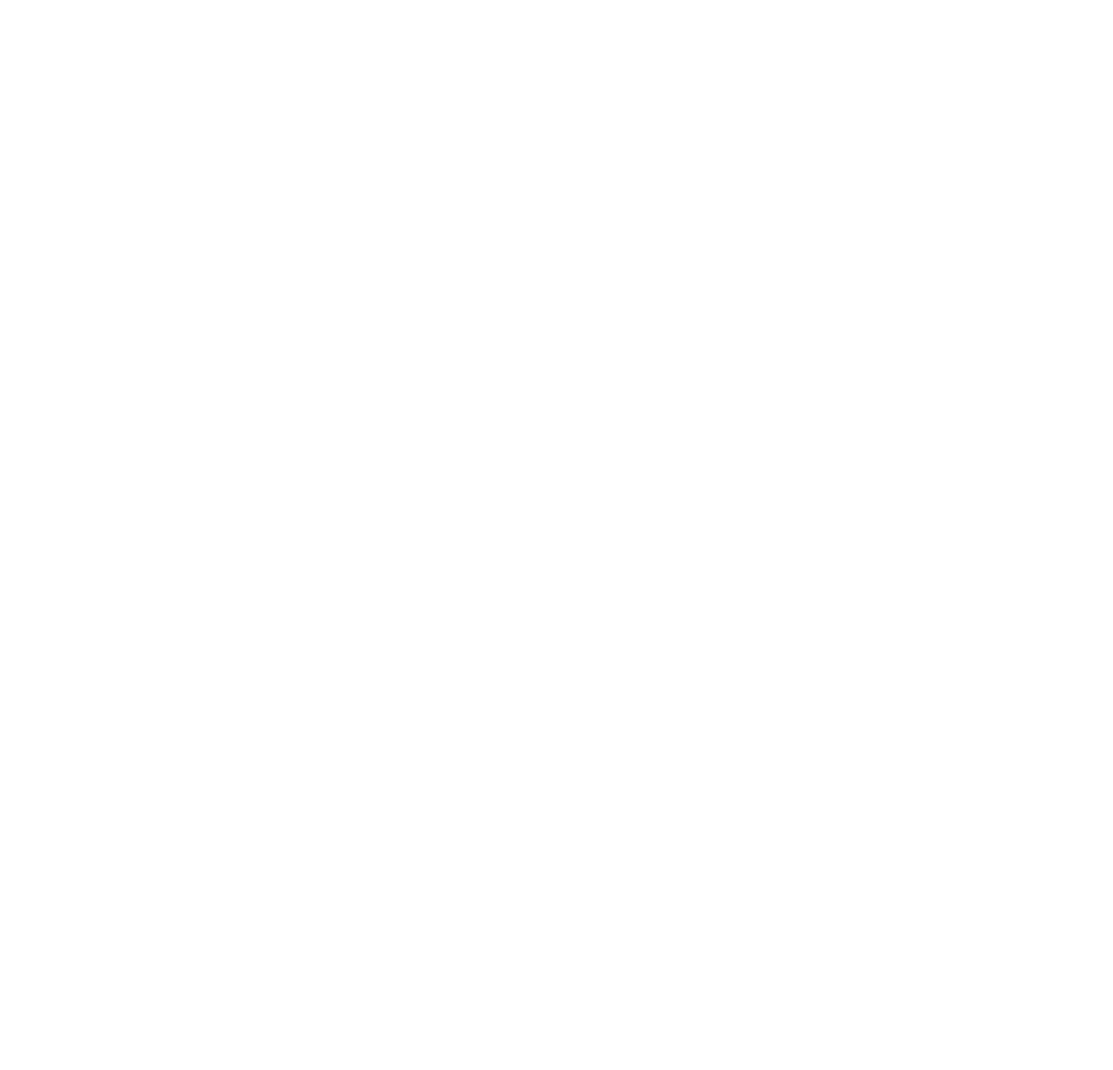
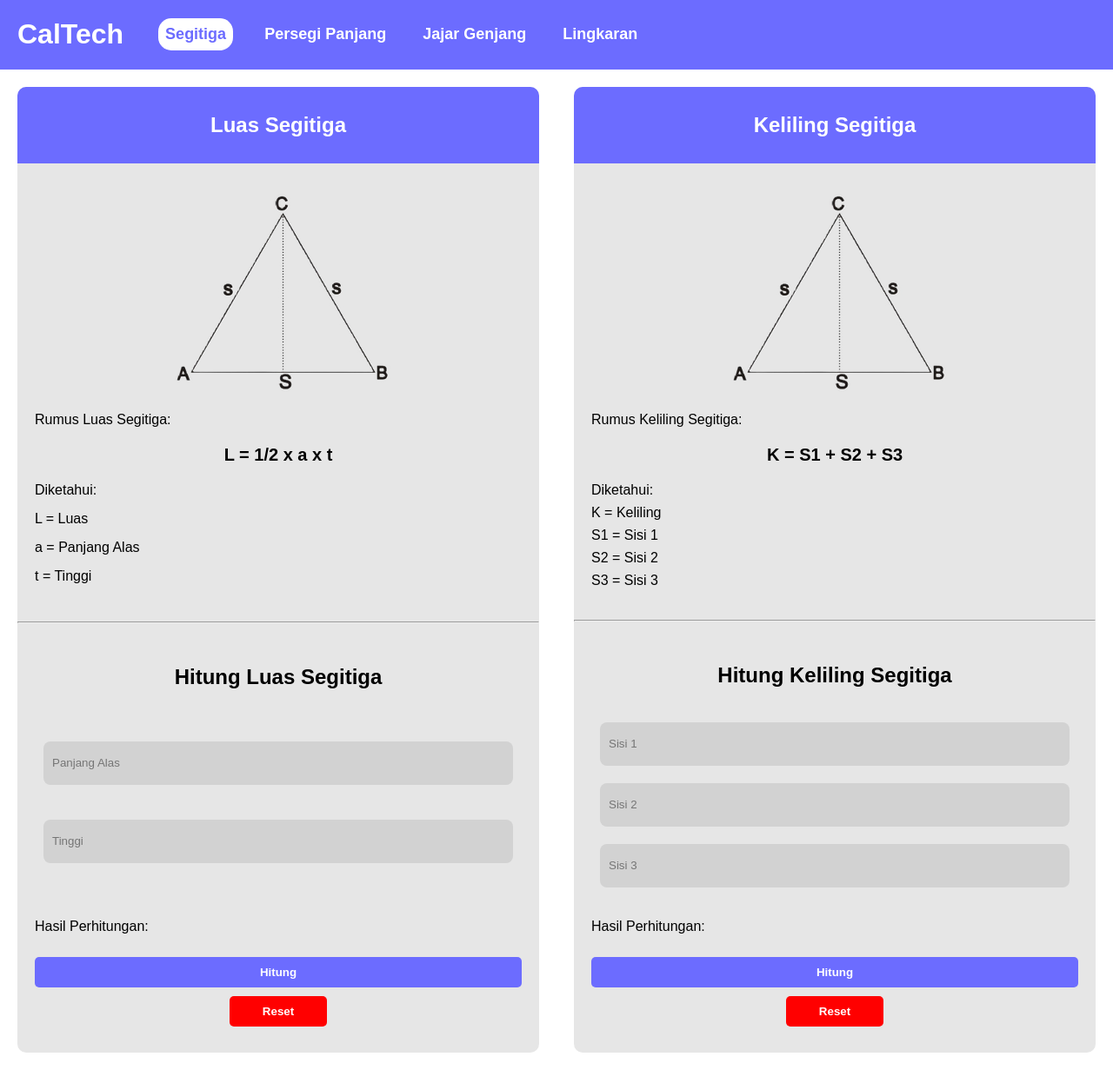
Before and after one commit to revou-fundamental-course/02-sept-24-luviandsp, a plain HTML site: page index.html in a window 1280 px wide. Shown: the whole page at 87% size. Before the commit the page ends 800 px from the top, so only its background shows below. Drawn offline with Linux system fonts and the light colour scheme.

Commit message:
Tampilan Design Oke

```diff
--- a/css/styles.css
+++ b/css/styles.css
@@ -0,0 +1,217 @@
+body {
+    font-family: sans-serif;
+    margin: 0;
+}
+
+.main-header {
+    display: flex;
+    background-color: #6c6cff;
+    color: white;
+    padding: 0px 20px;
+    margin-bottom: 10px;
+    align-items: center;
+    column-gap: 20px;
+}
+
+.main-content {
+    display: flex;
+}
+
+.category-list {
+    display: flex;
+    align-items: center;
+    margin-left: 20px;
+    column-gap: 30px;
+}
+
+.selection-btn {
+    color: white;
+    background-color: inherit;
+    border-style: none;
+    font-size: large;
+    font-weight: bolder;
+}
+
+.selection-btn:hover {
+    cursor: pointer;
+}
+
+.btn-active {
+    color: #6c6cff;
+    background-color: white;
+    border-radius: 15px;
+    padding: 8px;
+    font-weight: bold;
+}
+
+.main-section {
+    margin: 10px 20px 20px 20px;
+    width: 50%;
+    border-radius: 10px;
+    background-color: #e6e6e6;
+}
+
+.section-header {
+    text-align: center;
+    background-color: #6c6cff;
+    color: white;
+    padding: 10px;
+    border-radius: 10px 10px 0px 0px;
+}
+
+.segitiga-img {
+    text-align: center;
+}
+
+.segitiga-content {
+    padding: 20px;
+}
+
+.diketahui-luas p {
+    margin: 15px 0px;
+}
+
+.diketahui-keliling p {
+    margin: 8px 0px;
+}
+
+.segitiga-form {
+    padding: 20px;
+}
+
+.rumus {
+    text-align: center;
+    font-weight: bold;
+    font-size: 20px;
+}
+
+.segitiga-form-header {
+    text-align: center;
+}
+
+.input-nilai-luas {
+    display: flex;
+    flex-direction: column;
+    padding: 10px;
+    margin: 10px 0px;
+}
+
+.input-nilai-keliling {
+    display: flex;
+    flex-direction: column;
+    padding: 10px;
+    margin: 10px 0px;
+}
+
+.input-nilai-luas input {
+    background-color: #d2d2d2;
+    color: black;
+    margin: 20px 0px;
+    height: 30px;
+    border-radius: 8px;
+    border-style: none;
+    padding: 10px;
+}
+
+#panjang-alas {
+    margin-top: 30px;
+}
+
+#tinggi {
+    margin-bottom: 38px;
+}
+
+.input-nilai-keliling input {
+    background-color: #d2d2d2;
+    color: black;
+    margin: 10px 0px;
+    height: 30px;
+    border-radius: 8px;
+    border-style: none;
+    padding: 10px;
+}
+
+::-webkit-inner-spin-button {
+    -webkit-appearance: none;
+    margin: 0;
+}
+
+.hitung-btn {
+    width: 100%;
+    background-color: #6c6cff;
+    color: white;
+    font-weight: bold;
+    border-radius: 5px;
+    border-style: none;
+    margin-top: 10px;
+    padding: 10px;
+}
+
+.hitung-btn:hover {
+    cursor: pointer;
+    background-color: #6363c3;
+}
+
+.reset-btn {
+    display: flex;
+    justify-content: center;
+    width: 20%;
+    margin: 10px auto;
+    font-weight: bold;
+    background-color: red;
+    color: white;
+    border-radius: 5px;
+    border-style: none;
+    margin-top: 10px;
+    padding: 10px;
+}
+
+.reset-btn:hover {
+    cursor: pointer;
+    background-color: #b00000;
+}
+
+@media (max-width: 768px) {
+    .main-content {
+        flex-wrap: wrap;
+    }
+
+    .main-header {
+        flex-direction: column;
+        text-align: center;
+    }
+
+    .category-list {
+        flex-direction: column;
+        margin-left: 0;
+        margin-top: 10px;
+        column-gap: 0;
+    }
+
+    .main-section {
+        width: 100%;
+        margin: 20px;
+    }
+
+    .selection-btn {
+        font-size: medium;
+        padding: 10px 15px;
+    }
+}
+
+@media (max-width: 480px) {
+    .input-nilai-luas, .input-nilai-keliling {
+        font-size: 14px;
+        padding: 8px;
+    }
+
+    .hitung-btn, .reset-btn {
+        font-size: 14px;
+        padding: 8px;
+    }
+
+    .btn-active {
+        font-size: medium;
+        padding: 5px 10px;
+    }
+}
--- a/index.html
+++ b/index.html
@@ -9,6 +9,105 @@
         <link rel="stylesheet" href="css\styles.css">
     </head>
     <body>
+        <header class="main-header">
+            <h1 id="web-title">CalTech</h1>
 
+            <section class="category-list">
+                <button href="#" type="button" class="selection-btn btn-active">Segitiga</button>
+                <button href="#" type="button" class="selection-btn">Persegi Panjang</button>
+                <button href="#" type="button" class="selection-btn">Jajar Genjang</button>
+                <button href="#" type="button" class="selection-btn">Lingkaran</button>
+            </section>
+        </header>
+
+        <main class="main-content">
+            <section class="main-section">
+                <header class="section-header">
+                    <h1>Luas Segitiga</h1>
+                </header>
+
+                <article class="segitiga-content">
+                    <div class="segitiga-img">
+                        <img src="assets\segitiga.png" alt="segitiga">
+                    </div>
+
+                    <div class="luas-segitiga-rumus">
+                        <p>Rumus Luas Segitiga:</p>
+
+                        <p class="rumus">L = 1/2 x a x t</p>
+
+                        <div class="diketahui-luas">
+                            <p>Diketahui:</p>
+                            <p>L = Luas</p>
+                            <p>a = Panjang Alas</p>
+                            <p>t = Tinggi</p>
+                        </div>
+                    </div>
+                </article>
+
+                <hr>
+
+                <form class="segitiga-form">
+                    <header>
+                        <h1 class="segitiga-form-header">Hitung Luas Segitiga</h1>
+                    </header>
+
+                    <div class="input-nilai-luas">
+                        <input type="number" id="panjang-alas" name="panjang-alas" placeholder="Panjang Alas">
+                        <input type="number" id="tinggi" name="tinggi" placeholder="Tinggi">
+                    </div>
+
+                    <p id="result">Hasil Perhitungan:</p>
+
+                    <button class="hitung-btn">Hitung</button>
+                    <button class="reset-btn">Reset</button>
+                </form>
+            </section>
+
+            <section class="main-section">
+                <header class="section-header">
+                    <h1>Keliling Segitiga</h1>
+                </header>
+
+                <article class="segitiga-content">
+                    <div class="segitiga-img">
+                        <img src="assets\segitiga.png" alt="segitiga">
+                    </div>
+
+                    <div class="keliling-segitiga-rumus">
+                        <p>Rumus Keliling Segitiga:</p>
+
+                        <p class="rumus">K = S1 + S2 + S3</p>
+
+                        <div class="diketahui-keliling">
+                            <p>Diketahui:</p>
+                            <p>K = Keliling</p>
+                            <p>S1 = Sisi 1</p>
+                            <p>S2 = Sisi 2</p>
+                            <p>S3 = Sisi 3</p>
+                        </div>
+                    </div>
+                </article>
+
+                <hr>
+
+                <form class="segitiga-form">
+                    <header>
+                        <h1 class="segitiga-form-header">Hitung Keliling Segitiga</h1>
+                    </header>
+
+                    <div class="input-nilai-keliling">
+                        <input type="number" id="sisi-1" name="sisi 1" placeholder="Sisi 1">
+                        <input type="number" id="sisi-2" name="sisi 2" placeholder="Sisi 2">
+                        <input type="number" id="sisi-3" name="sisi 3" placeholder="Sisi 3">
+                    </div>
+
+                    <p id="result">Hasil Perhitungan:</p>
+
+                    <button class="hitung-btn">Hitung</button>
+                    <button class="reset-btn">Reset</button>
+                </form>
+            </section>
+        </main>
     </body>
 </html>
```
Also changed, not shown: assets/segitiga.png (added).
